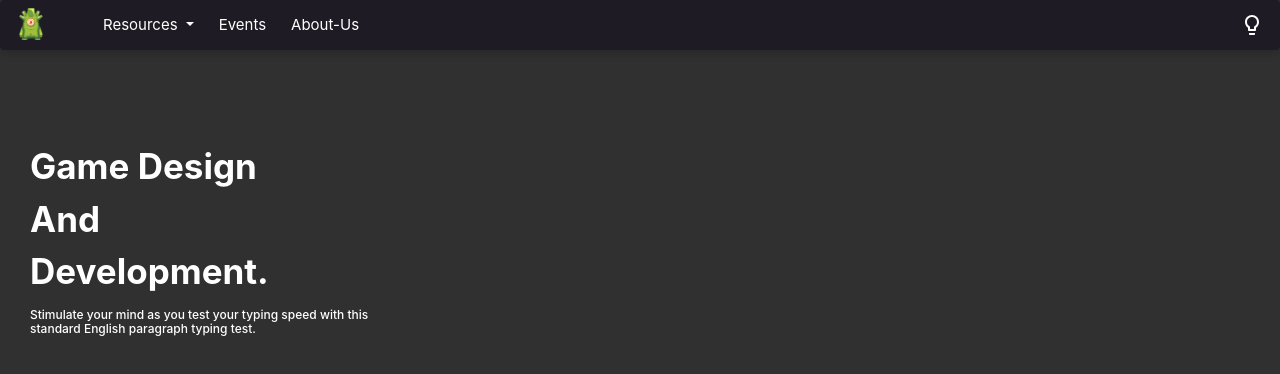
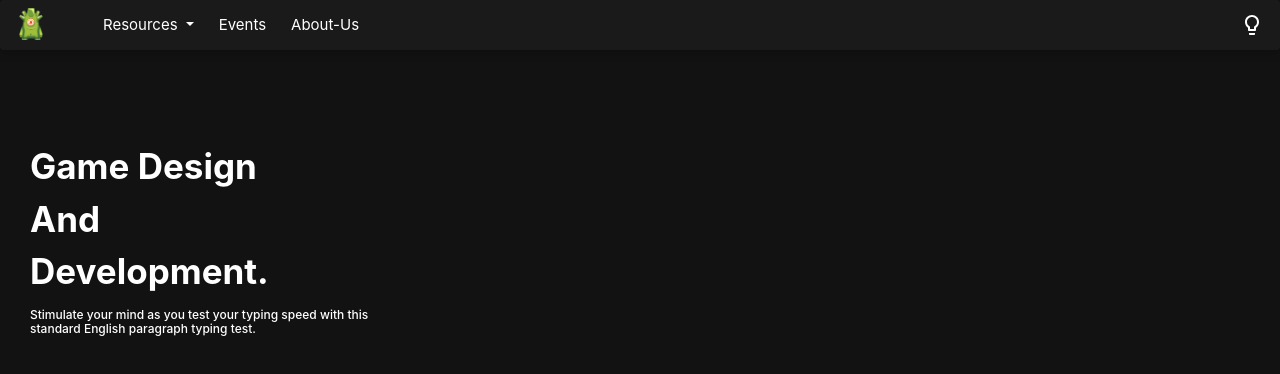
Before and after one commit to tpgddsig/tpgddsig.github.io, a website: page index.html in a window 1280 px wide. Both pictures are taken after a click on the picture 1252 px from the left and 25 px from the top of the page. Drawn offline with nearby package versions, Linux system fonts and the light colour scheme.

Commit message:
Updated animations & dropdown hover colors

```diff
--- a/css/index.css
+++ b/css/index.css
@@ -1,16 +1,18 @@
 * {
-    transition: background-color 1.2s ease, color 0.18s ease;
+    transition: background-color 0.5s linear, color 0.12s linear;
 }
 
 :root {
     --text-color: #000000;
     --background-color: #ffffff;
     --nav-background-color: #ffffff;
+    --hover-color: rgba(166, 166, 166, 0.3);
 }
 .dark-mode {
     --text-color: #ffffff;
-    --background-color: #303030;
-    --nav-background-color: #1F1B24;
+    --background-color: #121212;
+    --nav-background-color: #1a1a1a;
+    --hover-color: rgba(232, 232, 232, 0.24);
 }
 
 
@@ -97,6 +99,10 @@ body{
     font-size: 1.5em;
 }
 
+.dropdown-item:hover {
+    background: var(--hover-color) !important;
+}
+
 .dropdown-menu {
     background:  var(--background-color) !important;
 
@@ -105,6 +111,9 @@ body{
 
 
 
+
+
+
 #theme-toggle-icon {
 
     margin-right: 1em;
```
